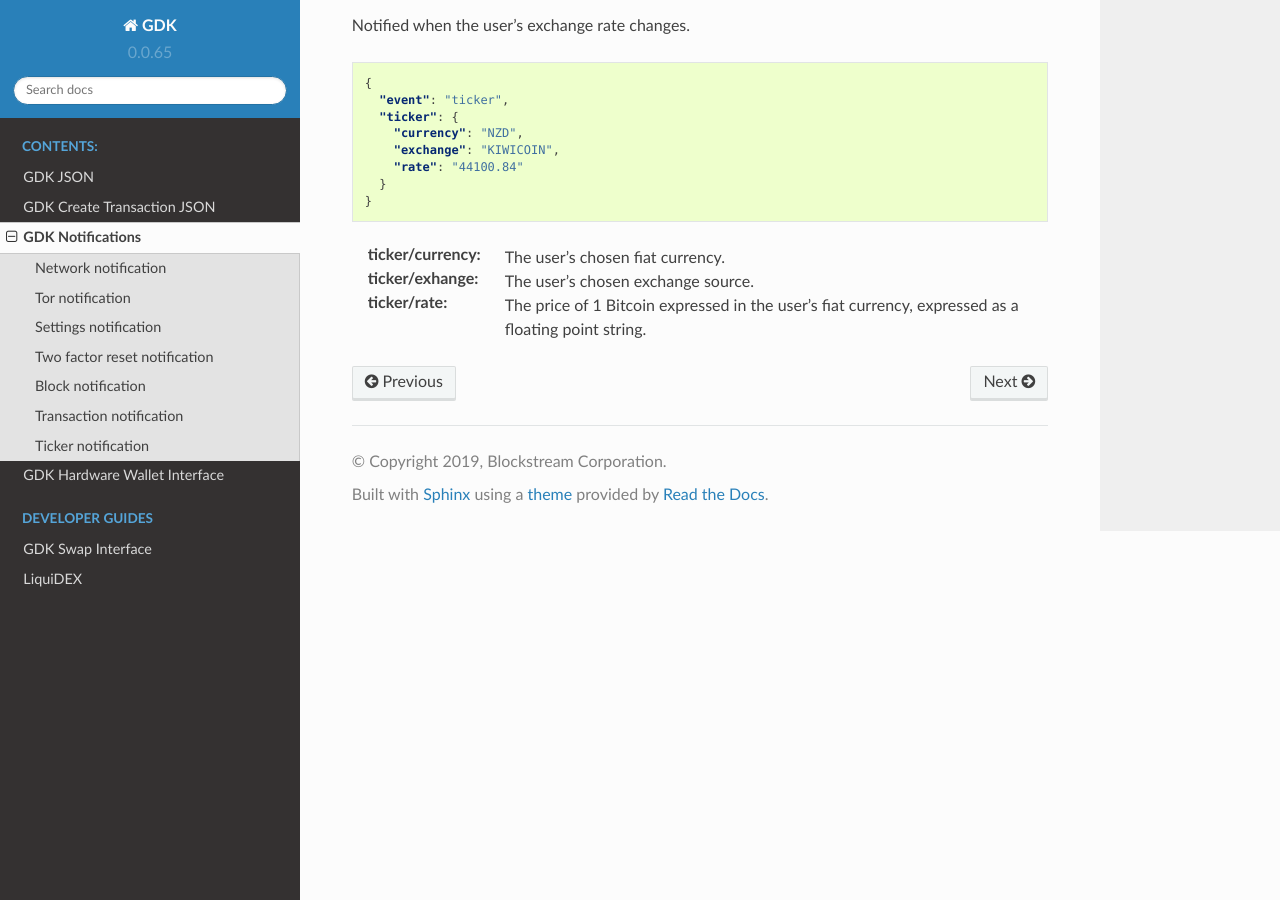
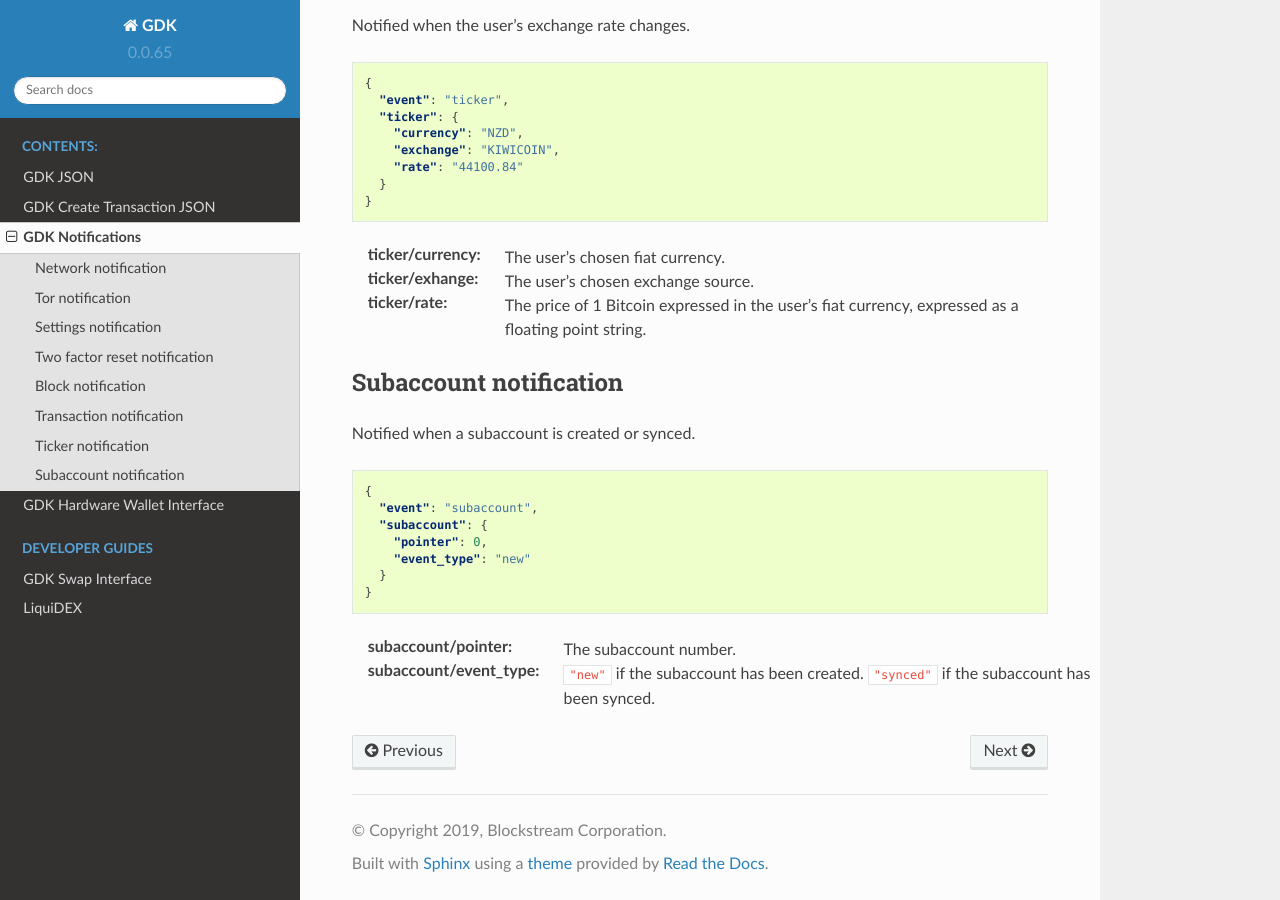
Before and after one commit to Blockstream/gdk, a Sphinx documentation site: the page built from docs/source/gdk-ntf.rst, in a window 1280 px wide and 900 px high, scrolled down 2665 px. Built offline with Sphinx 7.4.7 and the Read the Docs theme 2.0.0, drawn with Linux system fonts in a browser that asks for light colours; pages that are not in the unit, such as notebooks, are missing from menus.

Commit message:
docs: subaccount notifications

```diff
--- a/docs/source/gdk-ntf.rst
+++ b/docs/source/gdk-ntf.rst
@@ -169,3 +169,26 @@ Notified when the user's exchange rate changes.
 :ticker/currency: The user's chosen fiat currency.
 :ticker/exhange: The user's chosen exchange source.
 :ticker/rate: The price of 1 Bitcoin expressed in the user's fiat currency, expressed as a floating point string.
+
+
+.. _ntf-subaccount:
+
+Subaccount notification
+-----------------------
+
+Notified when a subaccount is created or synced.
+
+.. code-block:: json
+
+  {
+    "event": "subaccount",
+    "subaccount": {
+      "pointer": 0,
+      "event_type": "new"
+    }
+  }
+
+
+:subaccount/pointer: The subaccount number.
+:subaccount/event_type: ``"new"`` if the subaccount has been created.
+    ``"synced"`` if the subaccount has been synced.
```
Also changed, not shown: CHANGELOG.md (+4 -1 lines).
